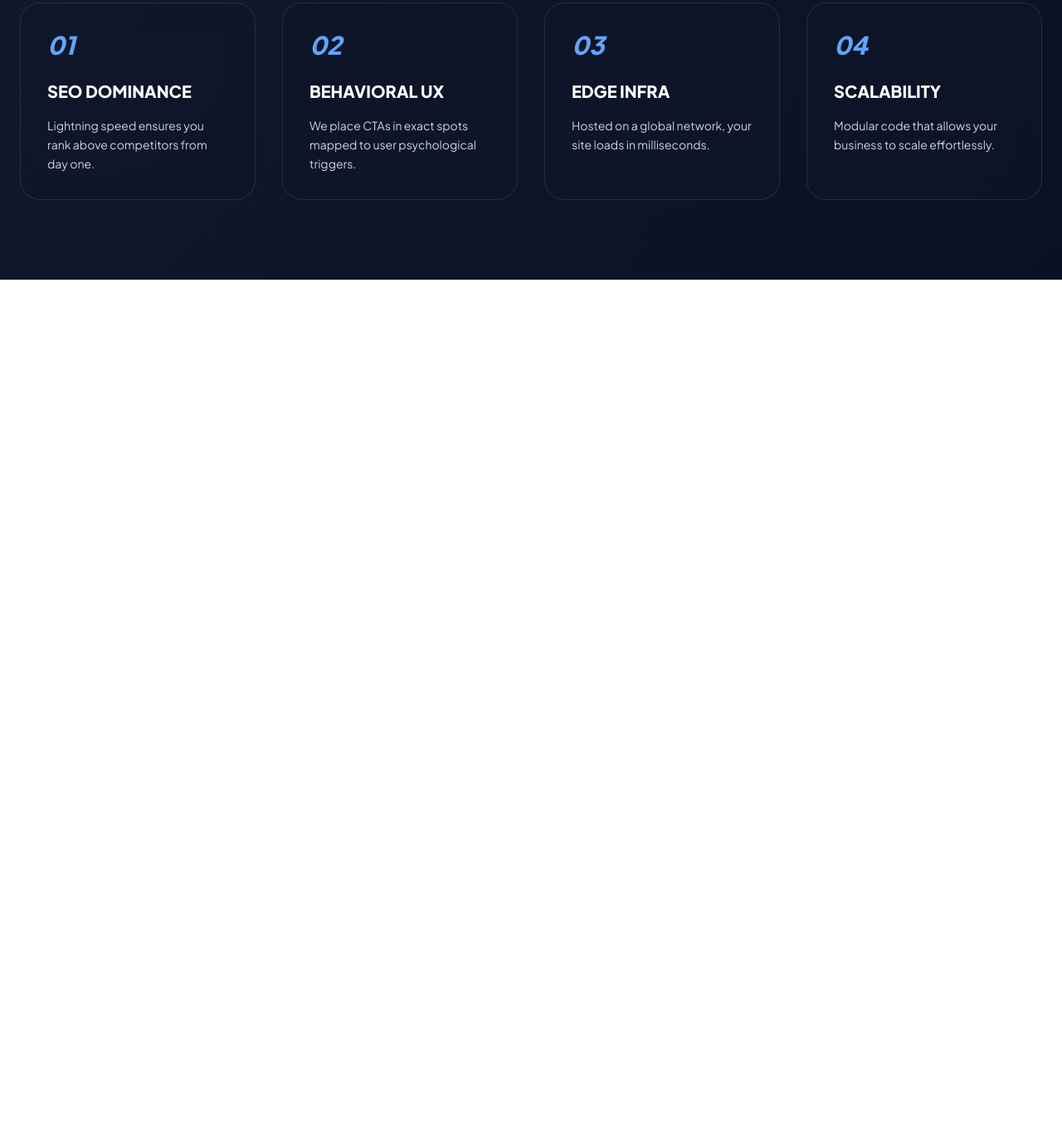
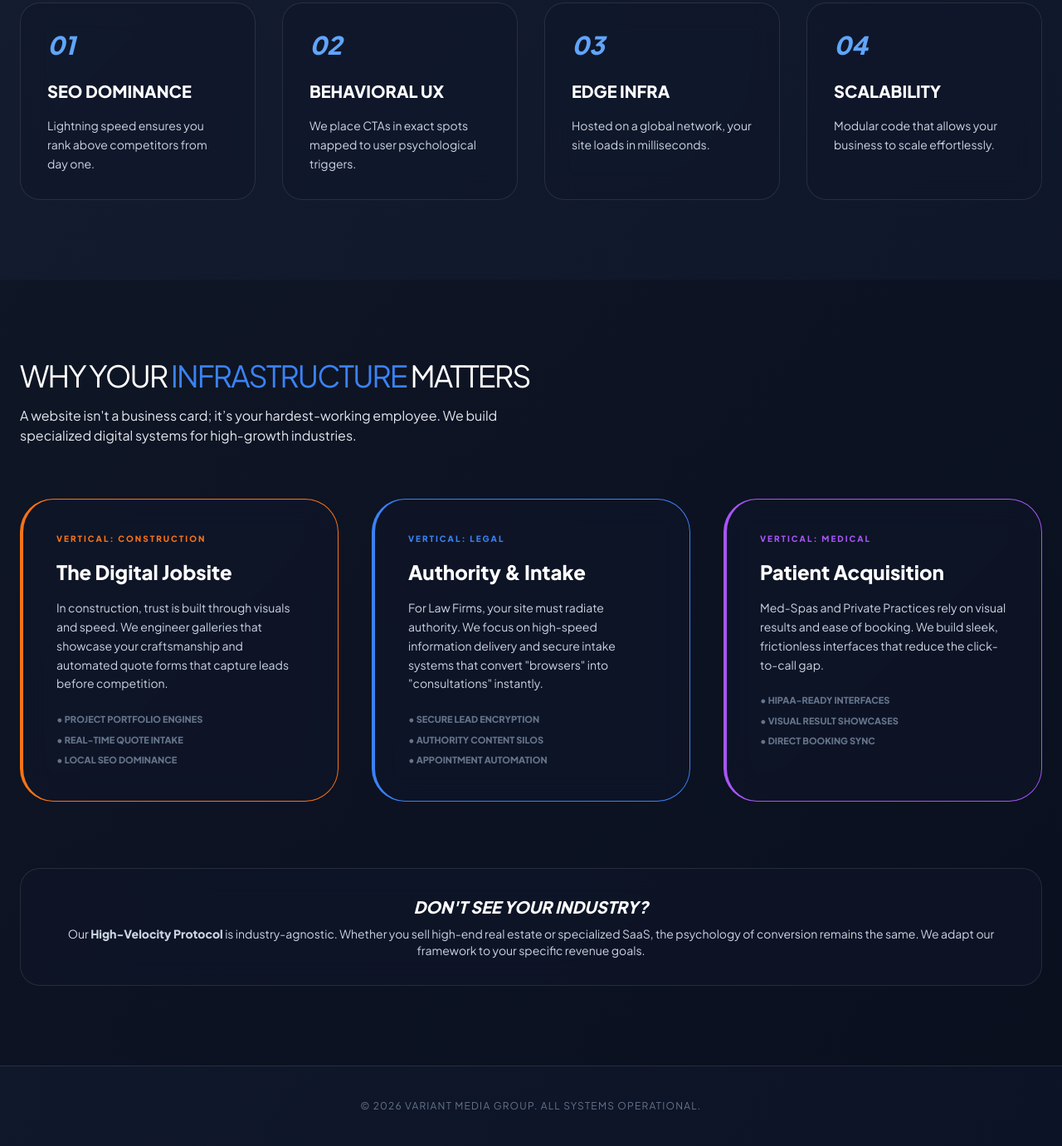
Before and after one commit to leadflowaaron-ai/variant-gem-1, a plain HTML site: page index.html in a window 1280 px wide. Shown: the part 1041-2422 px from the top of the page at 83% size. Before the commit the page ends 1378 px from the top, so only its background shows below. Drawn offline with nearby package versions, Linux system fonts and the light colour scheme.

Commit message:
Update index.html

```diff
--- a/index.html
+++ b/index.html
@@ -14,7 +14,7 @@
             background: linear-gradient(-45deg, #020617, #0f172a, #1e293b, #3b82f6);
             background-size: 400% 400%;
             animation: gradient 15s ease infinite;
-            color: white !important; /* Force text visibility */
+            color: white !important;
             min-height: 100vh;
             overflow-x: hidden;
         }
@@ -49,7 +49,7 @@
 
     <nav class="fixed w-full z-50 glass py-4 px-6">
         <div class="max-w-7xl mx-auto flex justify-between items-center">
-            <a href="index.html" class="text-2xl font-800 tracking-tighter uppercase italic">VARIANT<span class="text-blue-500">MEDIA</span></a>
+            <a href="index.html" class="text-2xl font-800 tracking-tighter uppercase italic text-white">VARIANT<span class="text-blue-500">MEDIA</span></a>
             <button id="menu-btn" class="md:hidden text-blue-500 focus:outline-none">
                 <svg class="w-8 h-8" fill="none" stroke="currentColor" viewBox="0 0 24 24"><path stroke-linecap="round" stroke-linejoin="round" stroke-width="2" d="M4 6h16M4 12h16m-7 6h7"></path></svg>
             </button>
@@ -94,22 +94,22 @@
                 <p class="text-slate-200 max-w-2xl mx-auto text-lg">High-speed results delivered with zero technical headache on your end.</p>
             </div>
             <div class="grid md:grid-cols-4 gap-8">
-                <div class="glass p-8 rounded-3xl" data-aos="fade-up" data-aos-delay="100">
+                <div class="glass p-8 rounded-3xl" data-aos="fade-right" data-aos-delay="100">
                     <div class="text-blue-400 mb-6 text-3xl font-bold italic">01</div>
                     <h3 class="text-xl font-bold mb-4 text-white uppercase">SEO Dominance</h3>
                     <p class="text-sm text-slate-300 leading-relaxed">Lightning speed ensures you rank above competitors from day one.</p>
                 </div>
-                <div class="glass p-8 rounded-3xl" data-aos="fade-up" data-aos-delay="200">
+                <div class="glass p-8 rounded-3xl" data-aos="fade-right" data-aos-delay="200">
                     <div class="text-blue-400 mb-6 text-3xl font-bold italic">02</div>
                     <h3 class="text-xl font-bold mb-4 text-white uppercase">Behavioral UX</h3>
                     <p class="text-sm text-slate-300 leading-relaxed">We place CTAs in exact spots mapped to user psychological triggers.</p>
                 </div>
-                <div class="glass p-8 rounded-3xl" data-aos="fade-up" data-aos-delay="300">
+                <div class="glass p-8 rounded-3xl" data-aos="fade-right" data-aos-delay="300">
                     <div class="text-blue-400 mb-6 text-3xl font-bold italic">03</div>
                     <h3 class="text-xl font-bold mb-4 text-white uppercase">Edge Infra</h3>
                     <p class="text-sm text-slate-300 leading-relaxed">Hosted on a global network, your site loads in milliseconds.</p>
                 </div>
-                <div class="glass p-8 rounded-3xl" data-aos="fade-up" data-aos-delay="400">
+                <div class="glass p-8 rounded-3xl" data-aos="fade-right" data-aos-delay="400">
                     <div class="text-blue-400 mb-6 text-3xl font-bold italic">04</div>
                     <h3 class="text-xl font-bold mb-4 text-white uppercase">Scalability</h3>
                     <p class="text-sm text-slate-300 leading-relaxed">Modular code that allows your business to scale effortlessly.</p>
@@ -118,15 +118,67 @@
         </div>
     </section>
 
+    <section class="py-24 bg-black/20">
+        <div class="max-w-7xl mx-auto px-6">
+            <div class="mb-16" data-aos="fade-right">
+                <h2 class="text-4xl font-800 uppercase tracking-tighter text-white">Why Your <span class="text-blue-500">Infrastructure</span> Matters</h2>
+                <p class="text-slate-200 mt-4 max-w-xl">A website isn't a business card; it’s your hardest-working employee. We build specialized digital systems for high-growth industries.</p>
+            </div>
+
+            <div class="grid md:grid-cols-3 gap-10">
+                <div class="glass p-10 rounded-[2.5rem] border-l-4 border-orange-500" data-aos="fade-right" data-aos-delay="100">
+                    <div class="uppercase text-[10px] font-black tracking-[0.2em] text-orange-500 mb-4">Vertical: Construction</div>
+                    <h3 class="text-2xl font-bold mb-4 text-white">The Digital Jobsite</h3>
+                    <p class="text-sm text-slate-300 leading-relaxed mb-6">In construction, trust is built through visuals and speed. We engineer galleries that showcase your craftsmanship and automated quote forms that capture leads before competition.</p>
+                    <ul class="text-[11px] font-bold text-slate-500 space-y-2 uppercase">
+                        <li>• Project Portfolio Engines</li>
+                        <li>• Real-Time Quote Intake</li>
+                        <li>• Local SEO Dominance</li>
+                    </ul>
+                </div>
+
+                <div class="glass p-10 rounded-[2.5rem] border-l-4 border-blue-500" data-aos="fade-right" data-aos-delay="300">
+                    <div class="uppercase text-[10px] font-black tracking-[0.2em] text-blue-500 mb-4">Vertical: Legal</div>
+                    <h3 class="text-2xl font-bold mb-4 text-white">Authority & Intake</h3>
+                    <p class="text-sm text-slate-300 leading-relaxed mb-6">For Law Firms, your site must radiate authority. We focus on high-speed information delivery and secure intake systems that convert "browsers" into "consultations" instantly.</p>
+                    <ul class="text-[11px] font-bold text-slate-500 space-y-2 uppercase">
+                        <li>• Secure Lead Encryption</li>
+                        <li>• Authority Content Silos</li>
+                        <li>• Appointment Automation</li>
+                    </ul>
+                </div>
+
+                <div class="glass p-10 rounded-[2.5rem] border-l-4 border-purple-500" data-aos="fade-right" data-aos-delay="500">
+                    <div class="uppercase text-[10px] font-black tracking-[0.2em] text-purple-500 mb-4">Vertical: Medical</div>
+                    <h3 class="text-2xl font-bold mb-4 text-white">Patient Acquisition</h3>
+                    <p class="text-sm text-slate-300 leading-relaxed mb-6">Med-Spas and Private Practices rely on visual results and ease of booking. We build sleek, frictionless interfaces that reduce the click-to-call gap.</p>
+                    <ul class="text-[11px] font-bold text-slate-500 space-y-2 uppercase">
+                        <li>• HIPAA-Ready Interfaces</li>
+                        <li>• Visual Result Showcases</li>
+                        <li>• Direct Booking Sync</li>
+                    </ul>
+                </div>
+            </div>
+
+            <div class="mt-20 glass p-8 rounded-3xl text-center" data-aos="fade-right" data-aos-delay="600">
+                <h4 class="text-xl font-bold mb-2 uppercase italic text-white">Don't see your industry?</h4>
+                <p class="text-slate-300 text-sm">Our <strong>High-Velocity Protocol</strong> is industry-agnostic. Whether you sell high-end real estate or specialized SaaS, the psychology of conversion remains the same. We adapt our framework to your specific revenue goals.</p>
+            </div>
+        </div>
+    </section>
+
+    <footer class="py-10 text-center border-t border-white/10">
+        <p class="text-slate-500 text-xs uppercase tracking-widest">© 2026 Variant Media Group. All Systems Operational.</p>
+    </footer>
+
     <script src="https://unpkg.com/aos@2.3.1/dist/aos.js"></script>
     <script>
-        // Use window.onload to ensure the text appears even if the internet is slow
         window.onload = function() {
             AOS.init({
                 duration: 1000,
                 once: true,
-                offset: 0,
-                easing: 'ease-in-out'
+                offset: 50,
+                easing: 'ease-out-back'
             });
         };
 
```
